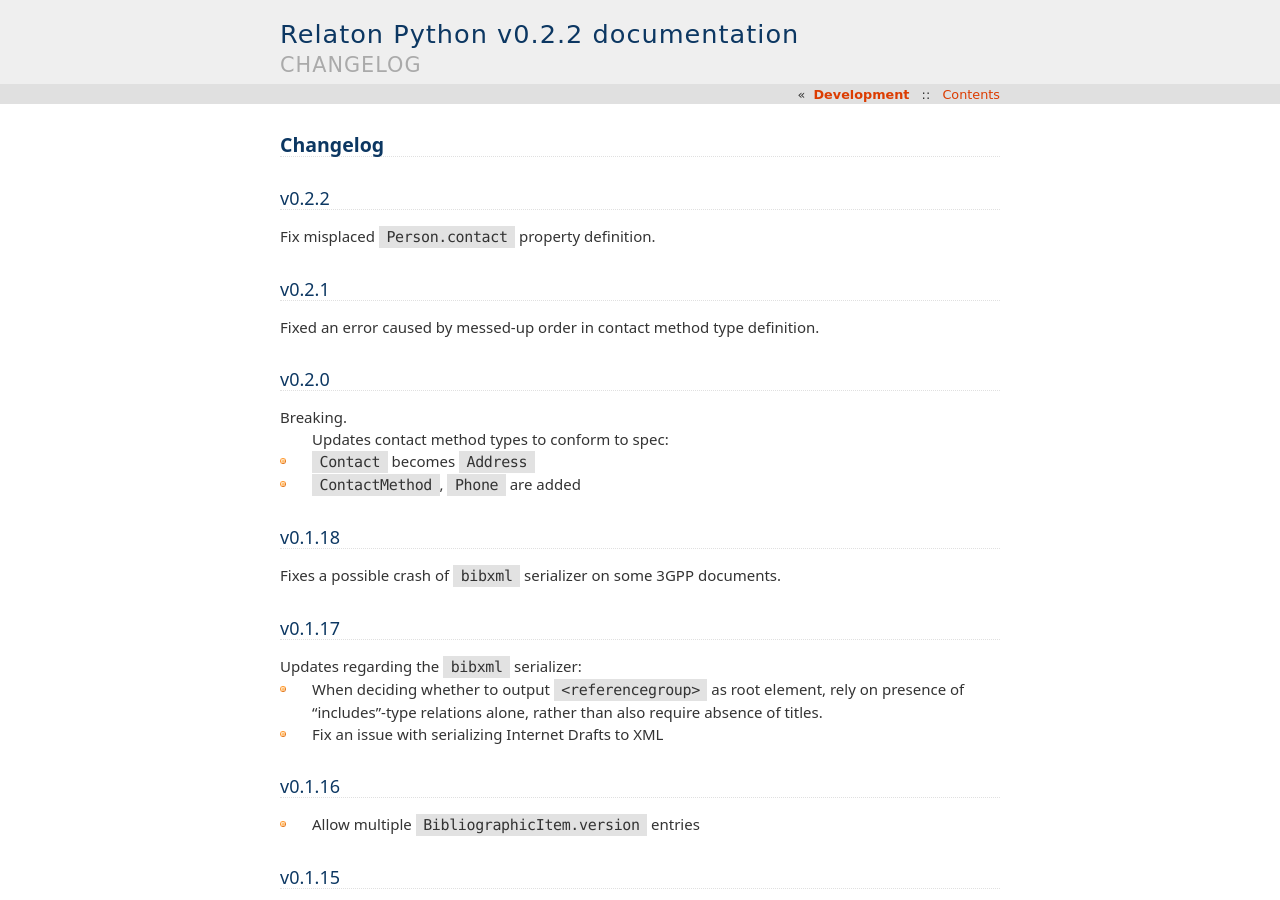
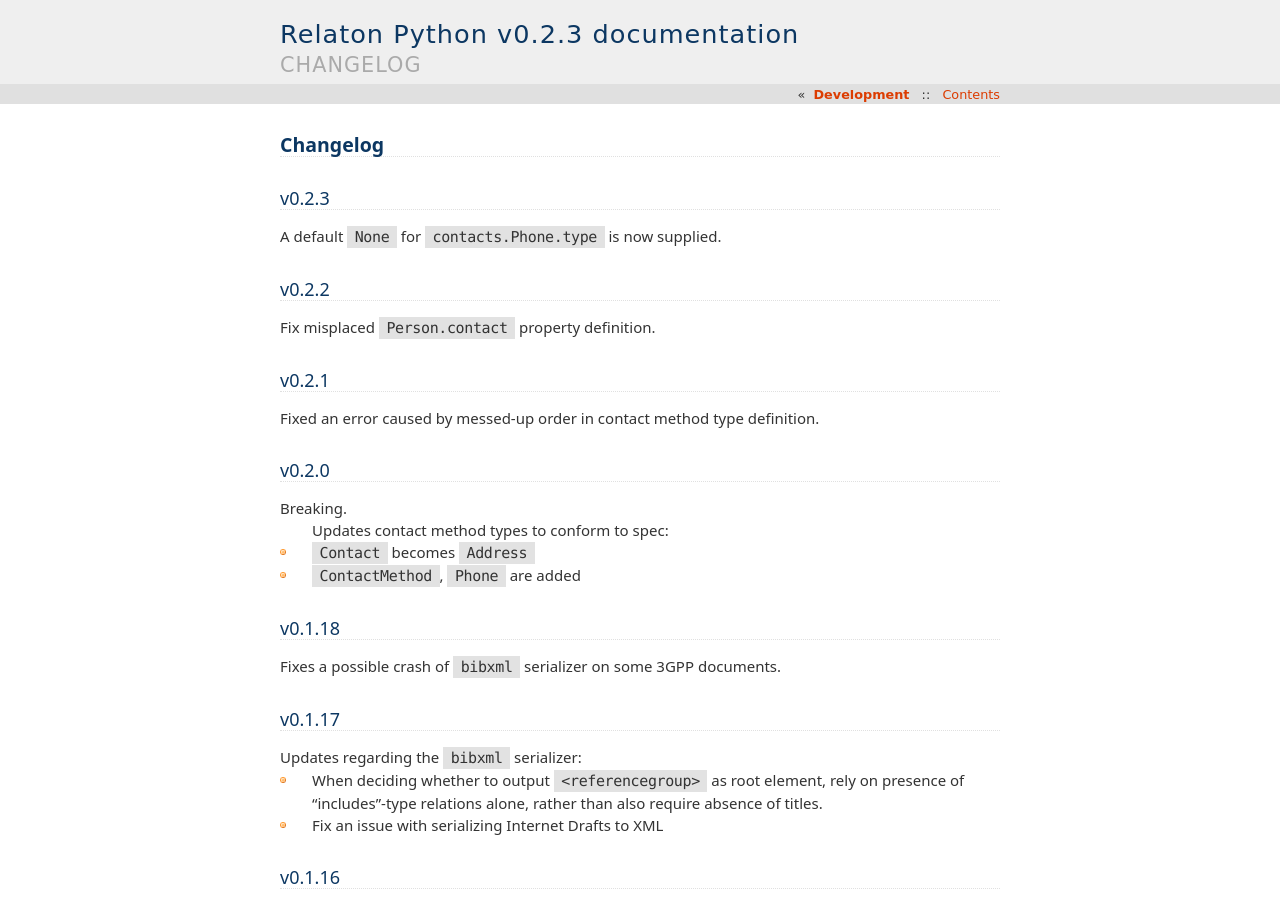
Before and after one commit to relaton/relaton-py, a Sphinx documentation site: the page built from docs/changelog.rst, in a window 1280 px wide and 900 px high. Built offline with Sphinx 7.4.7, drawn with Linux system fonts in a browser that asks for light colours.

Commit message:
chore: release 0.2.3

```diff
--- a/docs/changelog.rst
+++ b/docs/changelog.rst
@@ -1,6 +1,11 @@
 =========
 Changelog
 =========
+
+v0.2.3
+======
+
+A default ``None`` for ``contacts.Phone.type`` is now supplied.
 
 v0.2.2
 ======
--- a/relaton/__init__.py
+++ b/relaton/__init__.py
@@ -1 +1 @@
-__version__ = '0.2.2'
+__version__ = '0.2.3'
```
